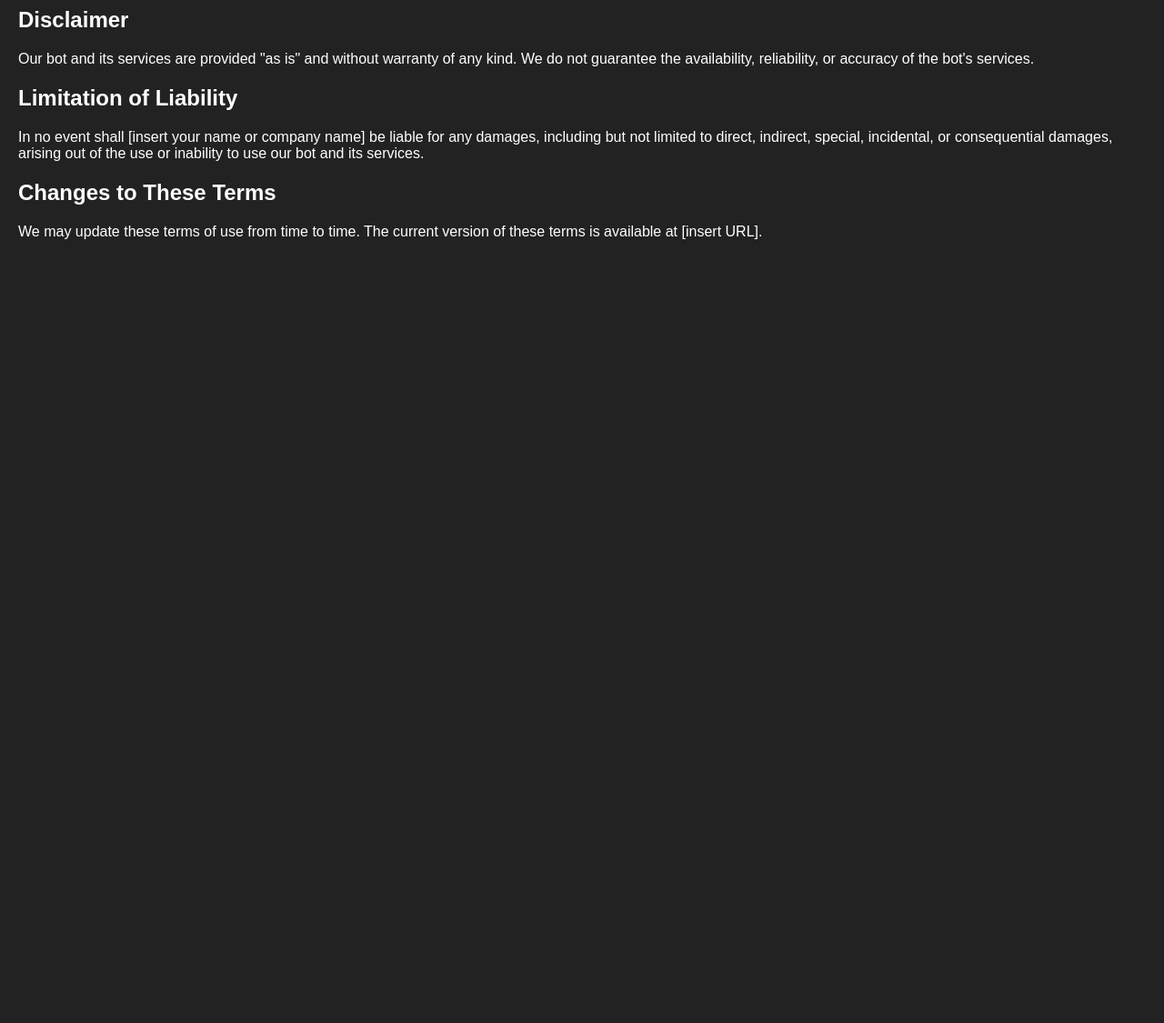
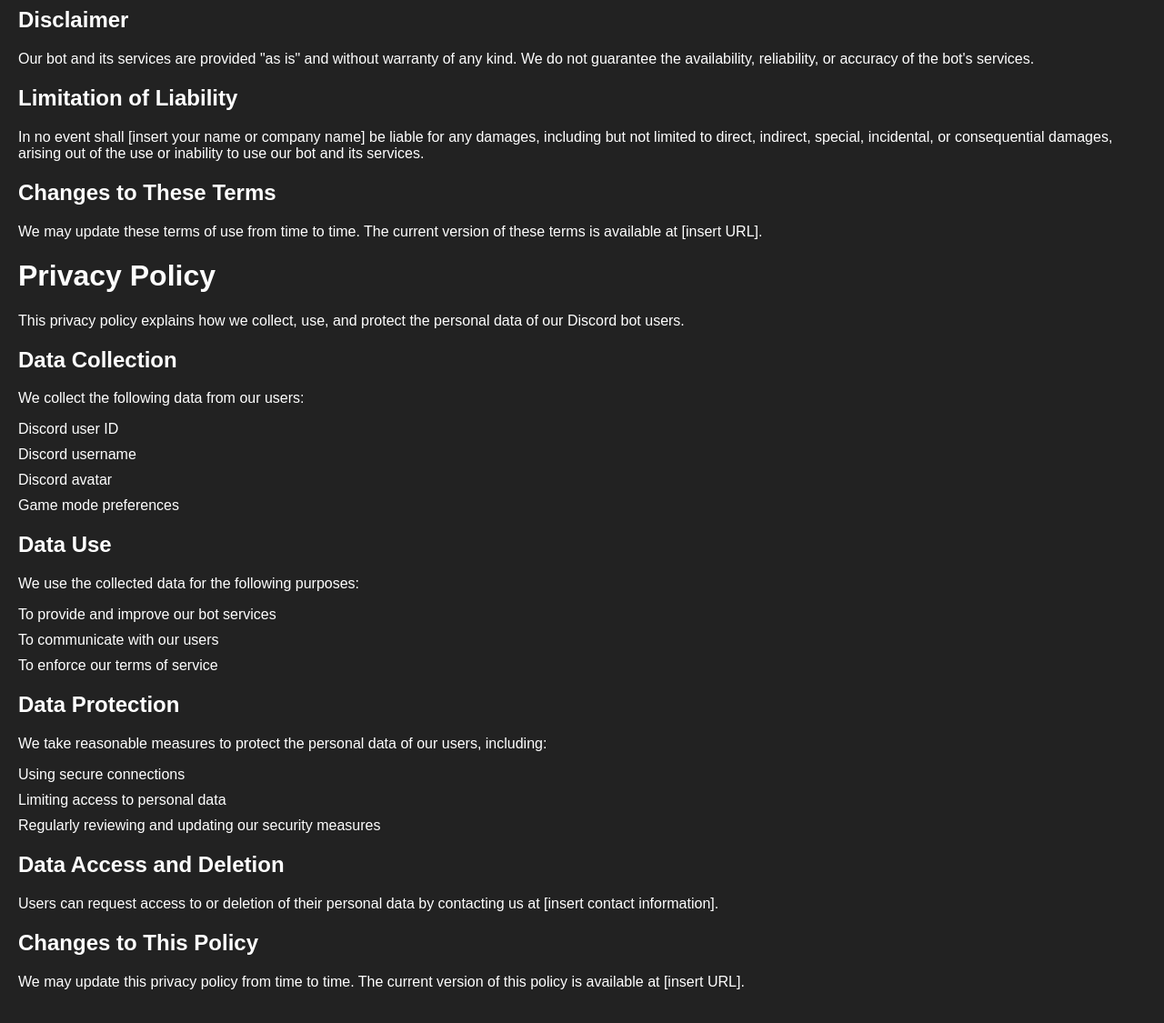
Before and after one commit to skulljojo123/guradianangelterms, a plain HTML site: page index.html in a window 1280 px wide. Shown: the part 523-1648 px from the top of the page at 91% size. Before the commit the page ends 823 px from the top, so only its background shows below. Drawn offline with Linux system fonts and the light colour scheme.

Commit message:
Update index.html

```diff
--- a/index.html
+++ b/index.html
@@ -46,3 +46,59 @@
 <p>We may update these terms of use from time to time. The current version of these terms is available at [insert URL].</p>
 </body>
 </html>
+<!DOCTYPE html>
+<html>
+<head>
+    <meta charset="UTF-8">
+    <title>Privacy Policy</title>
+    <style>
+        body {
+            background-color: #222;
+            color: white;
+            font-family: Arial, sans-serif;
+            margin: 0;
+            padding: 20px;
+        }
+        h1, h2 {
+            color: #fff;
+        }
+        ul {
+            list-style-type: none;
+            padding: 0;
+        }
+        li {
+            margin-bottom: 10px;
+        }
+    </style>
+</head>
+<body>
+    <h1>Privacy Policy</h1>
+    <p>This privacy policy explains how we collect, use, and protect the personal data of our Discord bot users.</p>
+    <h2>Data Collection</h2>
+    <p>We collect the following data from our users:</p>
+    <ul>
+        <li>Discord user ID</li>
+        <li>Discord username</li>
+        <li>Discord avatar</li>
+        <li>Game mode preferences</li>
+    </ul>
+    <h2>Data Use</h2>
+    <p>We use the collected data for the following purposes:</p>
+    <ul>
+        <li>To provide and improve our bot services</li>
+        <li>To communicate with our users</li>
+        <li>To enforce our terms of service</li>
+    </ul>
+    <h2>Data Protection</h2>
+    <p>We take reasonable measures to protect the personal data of our users, including:</p>
+    <ul>
+        <li>Using secure connections</li>
+        <li>Limiting access to personal data</li>
+        <li>Regularly reviewing and updating our security measures</li>
+    </ul>
+    <h2>Data Access and Deletion</h2>
+    <p>Users can request access to or deletion of their personal data by contacting us at [insert contact information].</p>
+    <h2>Changes to This Policy</h2>
+    <p>We may update this privacy policy from time to time. The current version of this policy is available at [insert URL].</p>
+</body>
+</html>
```
